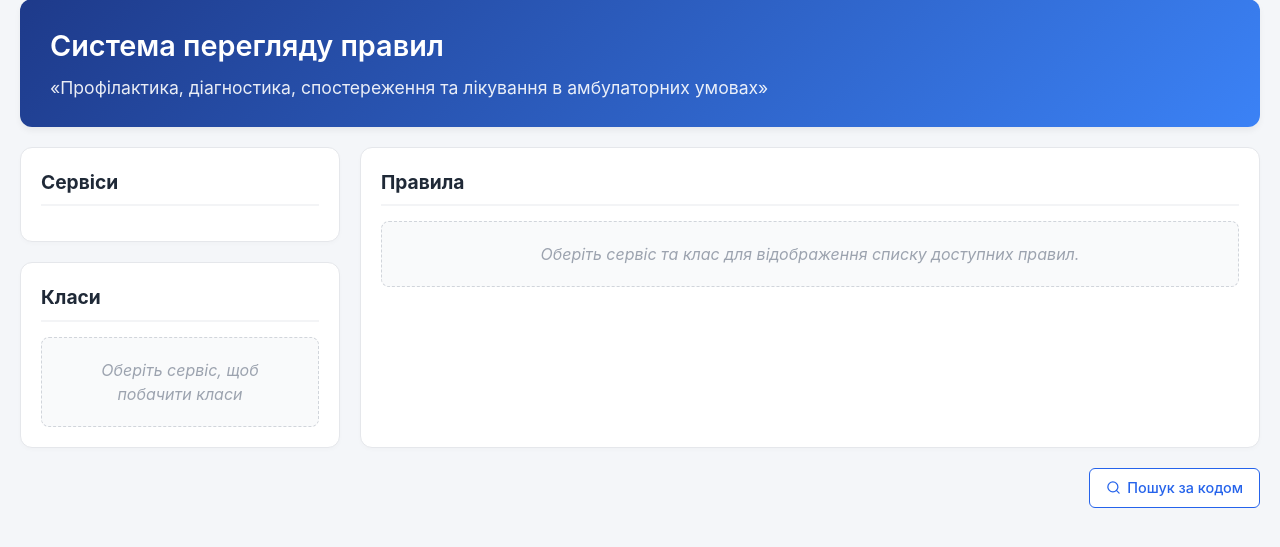
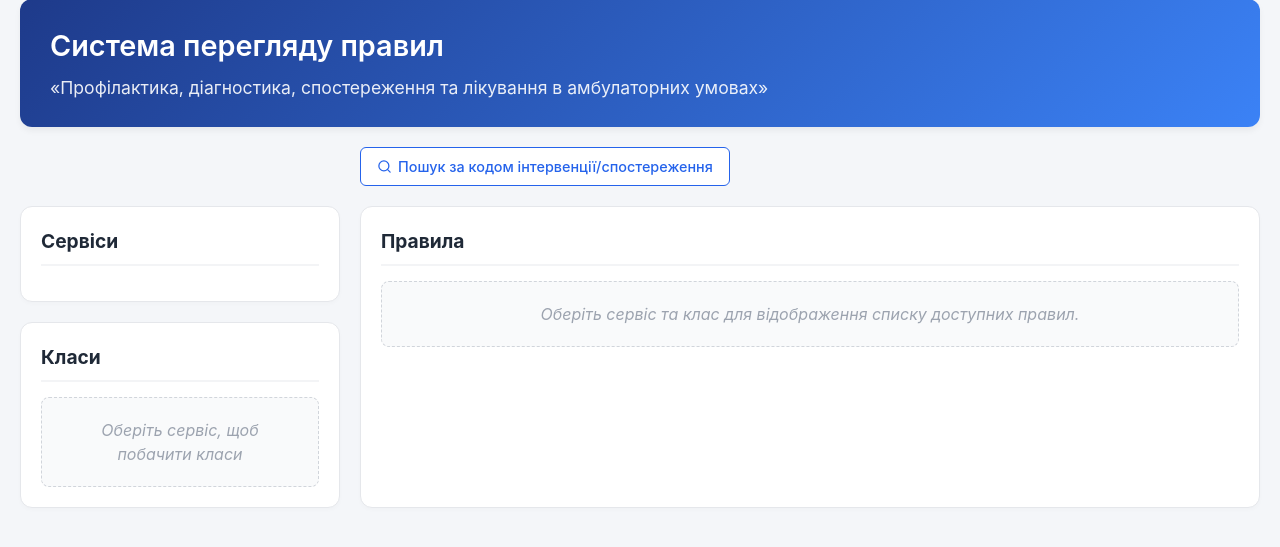
Before and after one commit to olekoval/prodject_rules, a Flask app: page / in a window 1280 px wide. Shown: the part 21-568 px from the top of the page. Run offline with Flask 3, Linux system fonts and the light colour scheme; parts of the project's set-up code (start-up, migrations or seed data) failed here and were passed over.

Commit message:
Підняв наверх кнопку пошуку за кодом

```diff
--- a/web_app/static/css/style.css
+++ b/web_app/static/css/style.css
@@ -16,7 +16,7 @@ body {
 .container {
     display: grid;
     grid-template-columns: 320px 1fr;
-    grid-template-rows: auto auto auto;
+    grid-template-rows: auto auto auto auto;
     gap: 20px;
     max-width: 1400px;
     margin: 0 auto;
@@ -65,17 +65,17 @@ header h1 {
 /* Прив'язка Grid елементів */
 .service {
     grid-column: 1 / span 1;
-    grid-row: 2 / span 1;
+    grid-row: 3 / span 1;
 }
 
 .cls {
     grid-column: 1 / span 1;
-    grid-row: 3 / span 1;
+    grid-row: 4 / span 1;
 }
 
 .rules {
     grid-column: 2 / span 1;
-    grid-row: 2 / span 2;
+    grid-row: 3 / span 2;
     display: flex;
     flex-direction: column;
 }
@@ -510,9 +510,10 @@ header h1 {
 
 /* ── Панель з посиланням на пошук / назад ── */
 .search-link-bar {
-    grid-column: 1 / span 2;
+    grid-column: 2 / span 1;
+    grid-row: 2 / span 1;
     display: flex;
-    justify-content: flex-end;
+    justify-content: flex-start;
 }
 
 .btn-search-page {
--- a/web_app/templates/select_service.html
+++ b/web_app/templates/select_service.html
@@ -21,7 +21,7 @@
                  stroke="currentColor" stroke-width="2" stroke-linecap="round" stroke-linejoin="round">
                 <circle cx="11" cy="11" r="8"/><line x1="21" y1="21" x2="16.65" y2="16.65"/>
             </svg>
-            Пошук за кодом
+            Пошук за кодом інтервенції/спостереження
         </a>
     </div>
 
```
